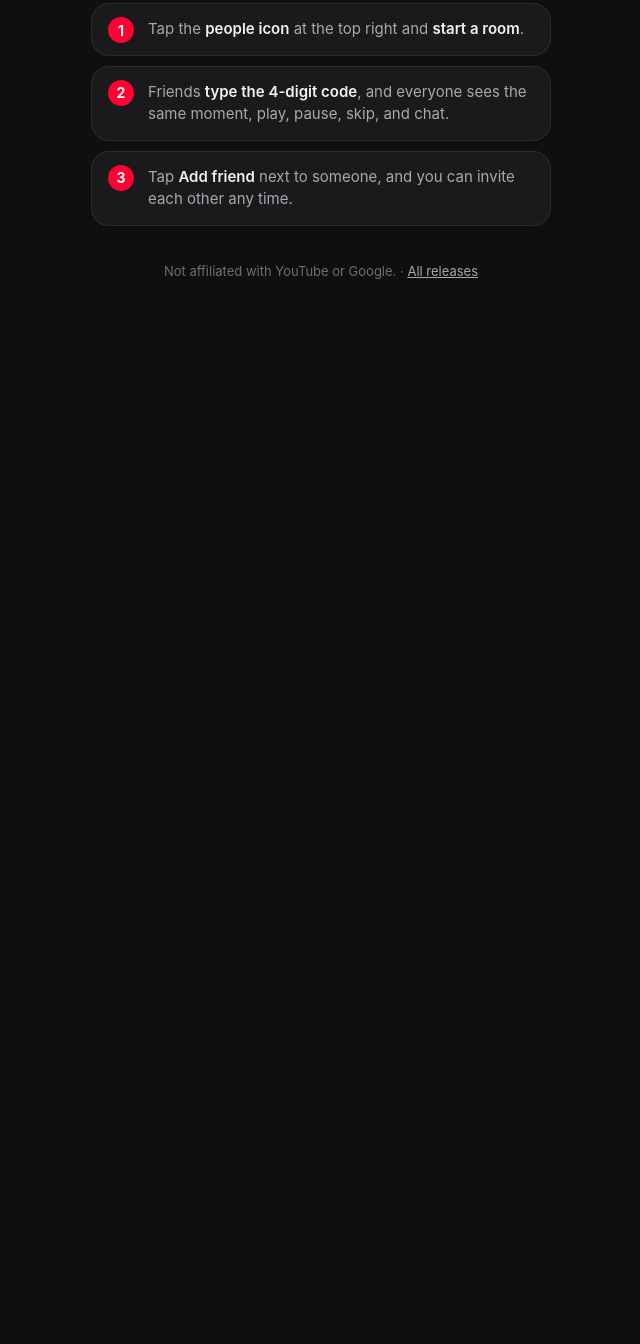
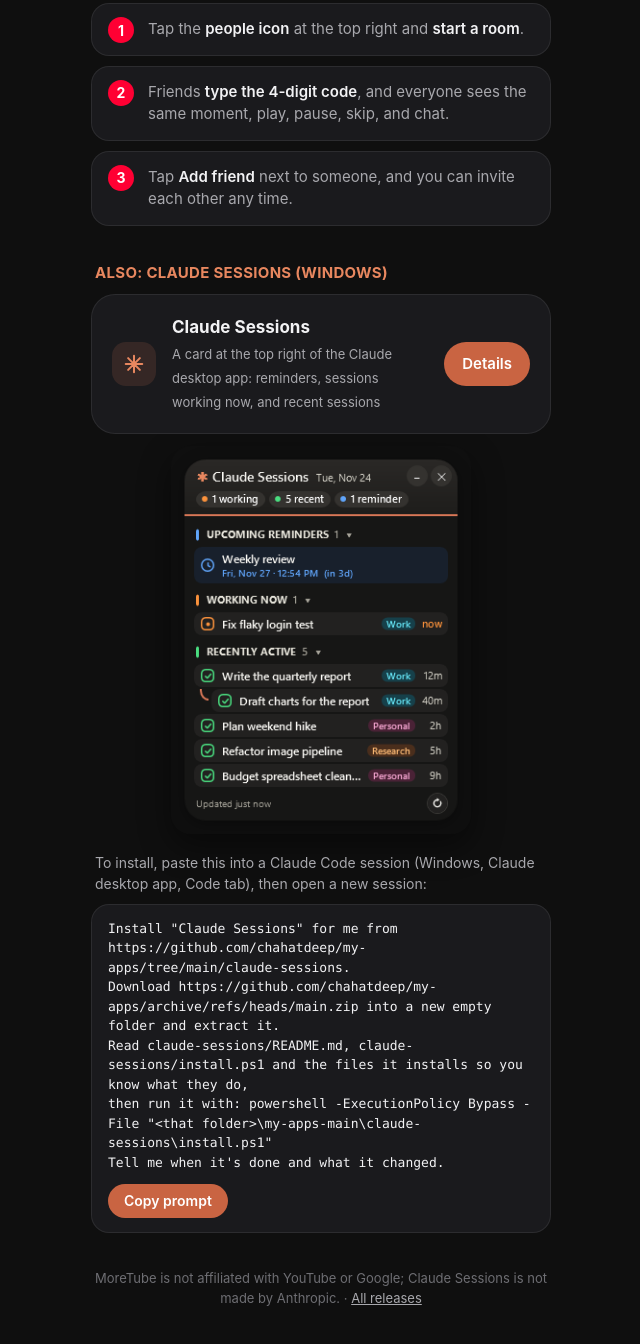
Before and after one commit to chahatdeep/my-apps, a plain HTML site: page index.html in a window 1280 px wide. Shown: the part 1539-2883 px from the top of the page, without its empty margins (319-959 px from the left). Before the commit the page ends 1884 px from the top, so only its background shows below. Drawn offline with Linux system fonts and the light colour scheme.

Commit message:
Install page: add Claude Sessions with a copy-prompt button

```diff
--- a/index.html
+++ b/index.html
@@ -39,6 +39,14 @@
   .mock-b .hi { outline:2px solid var(--red); outline-offset:6px; border-radius:6px; }
   .feat { display:flex; flex-wrap:wrap; gap:8px; justify-content:center; margin-top:18px; }
   .feat span { border:1px solid var(--line); border-radius:999px; padding:6px 12px; font-size:13px; color:var(--dim); }
+  .cs h2 { color:#e8875f; }
+  .cs .ico { background:rgba(217,119,87,.14); }
+  .cs .btn { background:#c96442; } .cs .btn:hover { background:#d97757; }
+  .shot { display:block; margin:12px auto 0; width:100%; max-width:300px; border-radius:20px; box-shadow:0 12px 32px rgba(0,0,0,.45); }
+  .prompt { position:relative; margin-top:10px; background:var(--card); border:1px solid var(--line); border-radius:18px; padding:14px 16px 14px; }
+  .prompt pre { white-space:pre-wrap; word-break:break-word; font:13px/1.5 ui-monospace, Consolas, monospace; color:var(--text); margin:0 0 12px; }
+  .prompt button { font:600 14px/1 -apple-system, "Segoe UI", Roboto, sans-serif; color:#fff; background:#c96442; border:0; border-radius:999px; padding:10px 16px; cursor:pointer; transition:transform .15s, background .2s; }
+  .prompt button:hover { background:#d97757; } .prompt button:active { transform:scale(.95); }
   footer { text-align:center; color:#6e6e73; font-size:13px; margin-top:36px; }
   footer a { color:var(--dim); }
   @keyframes rise { from { opacity:0; transform:translateY(12px); } to { opacity:1; transform:none; } }
@@ -101,7 +109,26 @@
     <li>Tap <b>Add friend</b> next to someone, and you can invite each other any time.</li>
   </ol>
 
-  <footer>Not affiliated with YouTube or Google. · <a href="https://github.com/chahatdeep/my-apps/releases">All releases</a></footer>
+  <section class="cs">
+    <h2>ALSO: CLAUDE SESSIONS (WINDOWS)</h2>
+    <div class="card">
+      <div class="ico"><svg width="22" height="22" viewBox="0 0 24 24" fill="none" stroke="#e8875f" stroke-width="2.2" stroke-linecap="round"><path d="M12 3v18M3 12h18M5.6 5.6l12.8 12.8M18.4 5.6 5.6 18.4"/></svg></div>
+      <div class="what"><b>Claude Sessions</b><small>A card at the top right of the Claude desktop app: reminders, sessions working now, and recent sessions</small></div>
+      <a class="btn" href="https://github.com/chahatdeep/my-apps/tree/main/claude-sessions">Details</a>
+    </div>
+    <img class="shot" src="claude-sessions/screenshots/dark.png" alt="The Claude Sessions card in dark mode" loading="lazy">
+    <p class="note" style="margin-top:18px">To install, paste this into a Claude Code session (Windows, Claude desktop app, Code tab), then open a new session:</p>
+    <div class="prompt">
+      <pre id="cs-prompt">Install "Claude Sessions" for me from https://github.com/chahatdeep/my-apps/tree/main/claude-sessions.
+Download https://github.com/chahatdeep/my-apps/archive/refs/heads/main.zip into a new empty folder and extract it.
+Read claude-sessions/README.md, claude-sessions/install.ps1 and the files it installs so you know what they do,
+then run it with: powershell -ExecutionPolicy Bypass -File "&lt;that folder&gt;\my-apps-main\claude-sessions\install.ps1"
+Tell me when it's done and what it changed.</pre>
+      <button type="button" id="cs-copy">Copy prompt</button>
+    </div>
+  </section>
+
+  <footer>MoreTube is not affiliated with YouTube or Google; Claude Sessions is not made by Anthropic. · <a href="https://github.com/chahatdeep/my-apps/releases">All releases</a></footer>
 </main>
 <script>
   // always the newest build: the same version files the apps check for updates
@@ -113,6 +140,20 @@
         document.getElementById(p[0] + '-v').textContent = 'Version ' + j.versionName;
       }).catch(function () {});
   });
+  document.getElementById('cs-copy').addEventListener('click', function () {
+    var b = this, pre = document.getElementById('cs-prompt');
+    function done(msg) { b.textContent = msg; setTimeout(function () { b.textContent = 'Copy prompt'; }, 1800); }
+    function fallback() {
+      // older browsers / no clipboard permission: select the text and copy it the old way
+      var r = document.createRange(); r.selectNodeContents(pre);
+      var sel = window.getSelection(); sel.removeAllRanges(); sel.addRange(r);
+      var ok = false; try { ok = document.execCommand('copy'); } catch (e) {}
+      done(ok ? 'Copied' : 'Selected: press Ctrl+C');
+    }
+    if (navigator.clipboard && navigator.clipboard.writeText) {
+      navigator.clipboard.writeText(pre.textContent).then(function () { done('Copied'); }, fallback);
+    } else { fallback(); }
+  });
 </script>
 </body>
 </html>
```
